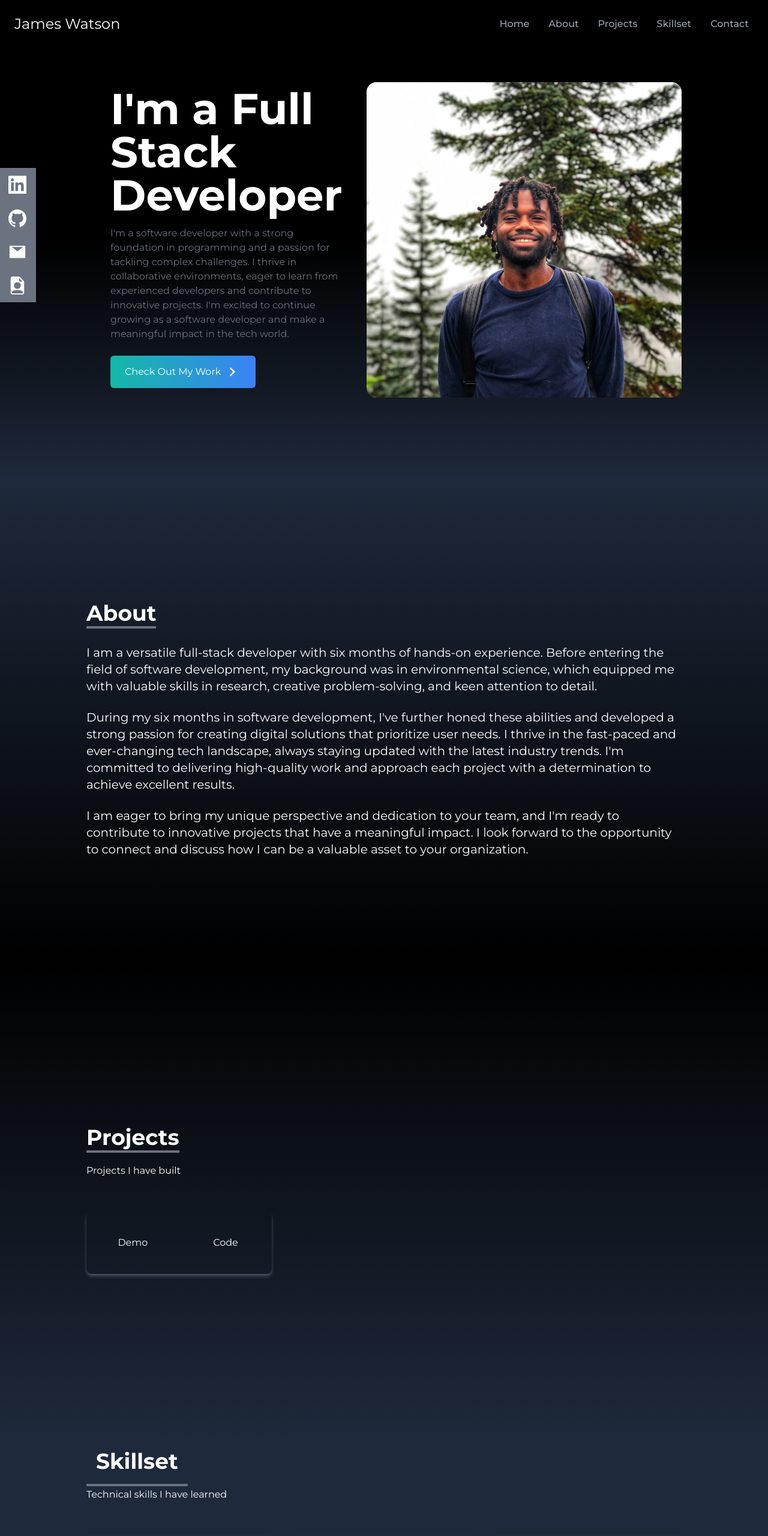
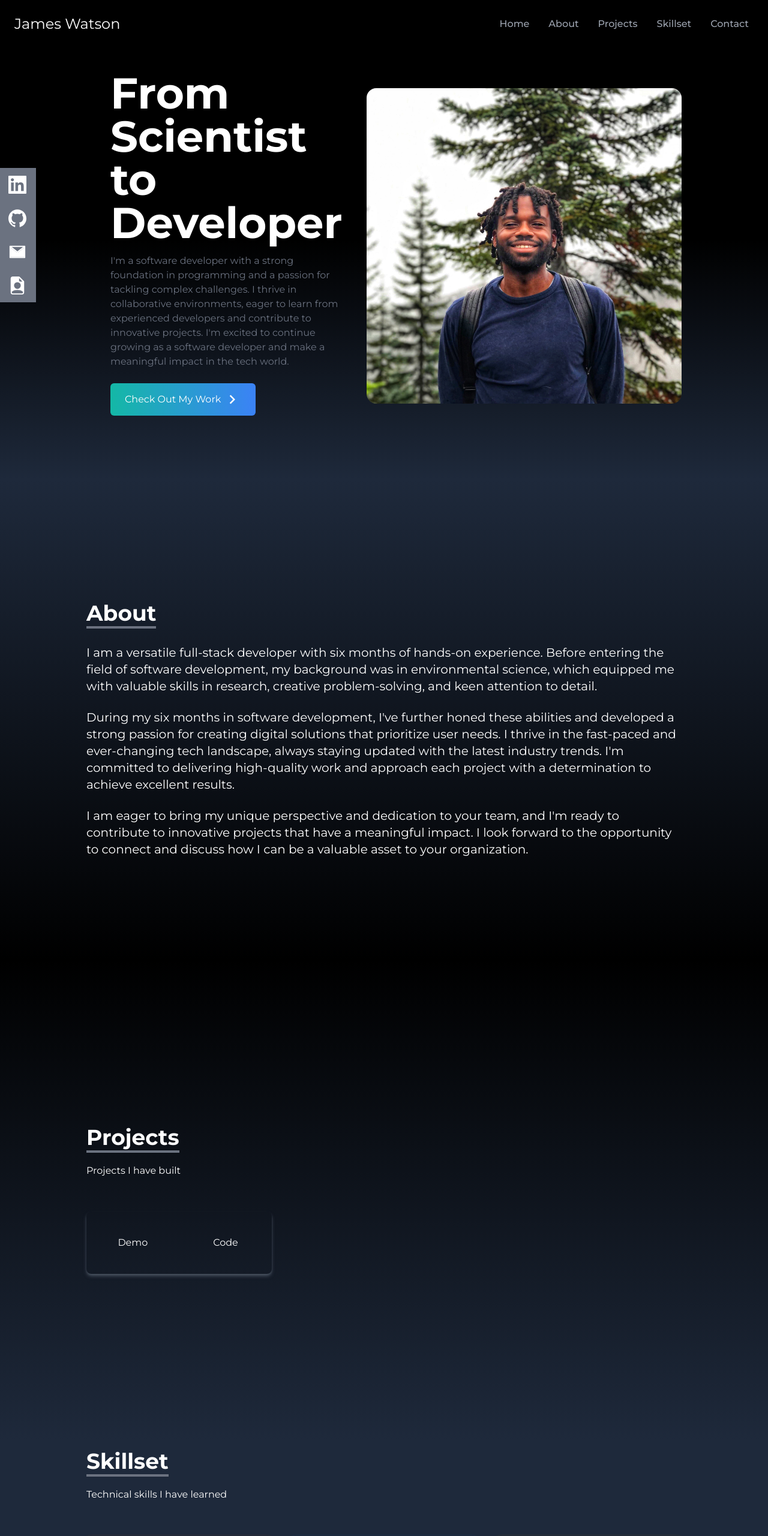
Before and after one commit to Jamey134/portfolio, a React (Create React App) app: page / in a window 1280 px wide. Shown: the top 2561 px of the page at 60% size. Built offline with nearby package versions, Linux system fonts and the light colour scheme.

Commit message:
Mobile View is fixed

```diff
--- a/src/components/About.jsx
+++ b/src/components/About.jsx
@@ -4,10 +4,10 @@ const About = () => {
 
     return (
         <div name="about"
-            className='w-full h-auto bg-gradient-to-b from-slate-800 to-black text-white md:h-screen'
+            className='w-full h-auto  bg-gradient-to-b from-slate-800 to-black text-white md:h-screen'
         >
 
-                <div className='max-w-screen-lg p-4 mx-auto flex flex-col justify-center w-full h-full'>
+                <div className='max-w-screen-lg p-4  mx-auto flex flex-col justify-center w-full h-full'>
                     <div className="py-8">
                         <p className='text-4xl font-bold inline border-b-4 border-gray-500'>About</p>
                     </div>
--- a/src/components/Contact.jsx
+++ b/src/components/Contact.jsx
@@ -18,7 +18,8 @@ const Contact = () => {
                         <input type='text' name='name' placeholder='Enter your name here.'
                             className='p-2 bg-transparent border-2 rounded-md text-white focus:outline-none' />
                         <input type='text' name='email' placeholder='Enter your email here' className='p-2 my-5 bg-transparent border-2 rounded-md text-white focus:outline-none' />
-                        <textarea name='message' cols={"30"} rows={"10"} placeholder='Enter your message here' className='p-2 bg-transparent rounded-md text-white border-2 focus:outline-none' > </textarea>
+                        <textarea name='message' cols={"30"} rows={"10"} placeholder='Enter your message here' className='p-2 bg-transparent rounded-md text-white border-2 focus:outline-none' >
+                        </textarea>
 
                         <button className='text-white bg-gradient-to-b from-teal-500 to-blue-500 px-6 py-3 mx-auto flex items-center rounded-md hover:scale-110 duration-500 my-4'>Let's Chat</button>
                     </form>
--- a/src/components/Home.jsx
+++ b/src/components/Home.jsx
@@ -8,12 +8,12 @@ const Home = () => {
     return (
         <div
             name="home"
-            className="h-screen w-full mx-auto bg-gradient-to-b from-black via-black to-slate-800 md:h-screen"
+            className="h-screen w-full mx-auto pt-[100px]  bg-gradient-to-b from-black via-black to-slate-800 md:pt-5 md:h-screen"
         >
             <div className="max-w-screen-lg mx-auto flex flex-col items-center justify-center h-full px-4 md:flex-row">
                 <div className="flex flex-col justify-center h-full px-10 ">
                     <h2 className="text-4xl sm:text-7xl font-bold text-white">
-                        I'm a Full Stack Developer
+                        From Scientist to Developer
                     </h2>
                     <p className="text-gray-500 py-4 max-w-md">
                         I'm a software developer with a strong foundation in programming and a passion for tackling complex challenges.
@@ -32,12 +32,12 @@ const Home = () => {
                     </div>
                 </div>
 
-                <div>
+                <div className="">
                     <img
                         src={Hike}
                         alt="my profile"
-                        className="rounded-2xl mx-auto w-2/3 md:w-full"
-                        style={{ width: 'auto', height: 'auto' }}
+                        className="rounded-2xl mx-auto w-[300px] md:w-full h-auto"
+                        // style={{ width: 'auto', height: 'auto' }}
                     />
                 </div>
             </div>
--- a/src/components/Skillset.jsx
+++ b/src/components/Skillset.jsx
@@ -85,7 +85,7 @@ const Skillset = () => {
         {
             id: 11,
             src: net,
-            title: "NET CORE",
+            title: "ASP.NET Core",
             style: "shadow-purple-500",
         },
         {
@@ -137,7 +137,7 @@ const Skillset = () => {
         <div name="skillset" className='bg-gradient-to-b bg-slate-800 w-full h-auto'>
             <div className='max-w-screen-lg p-4 mx-auto flex flex-col justify-center w-full h-full text-white'>
                 <div>
-                    <p className='text-4xl font-bold border-b-4 border-gray-500 p-4 inline'>Skillset</p>
+                    <p className='text-4xl font-bold border-b-4 border-gray-500 p-1/2 inline'>Skillset</p>
                     <p className='py-6'>Technical skills I have learned</p>
                 </div>
 
```
